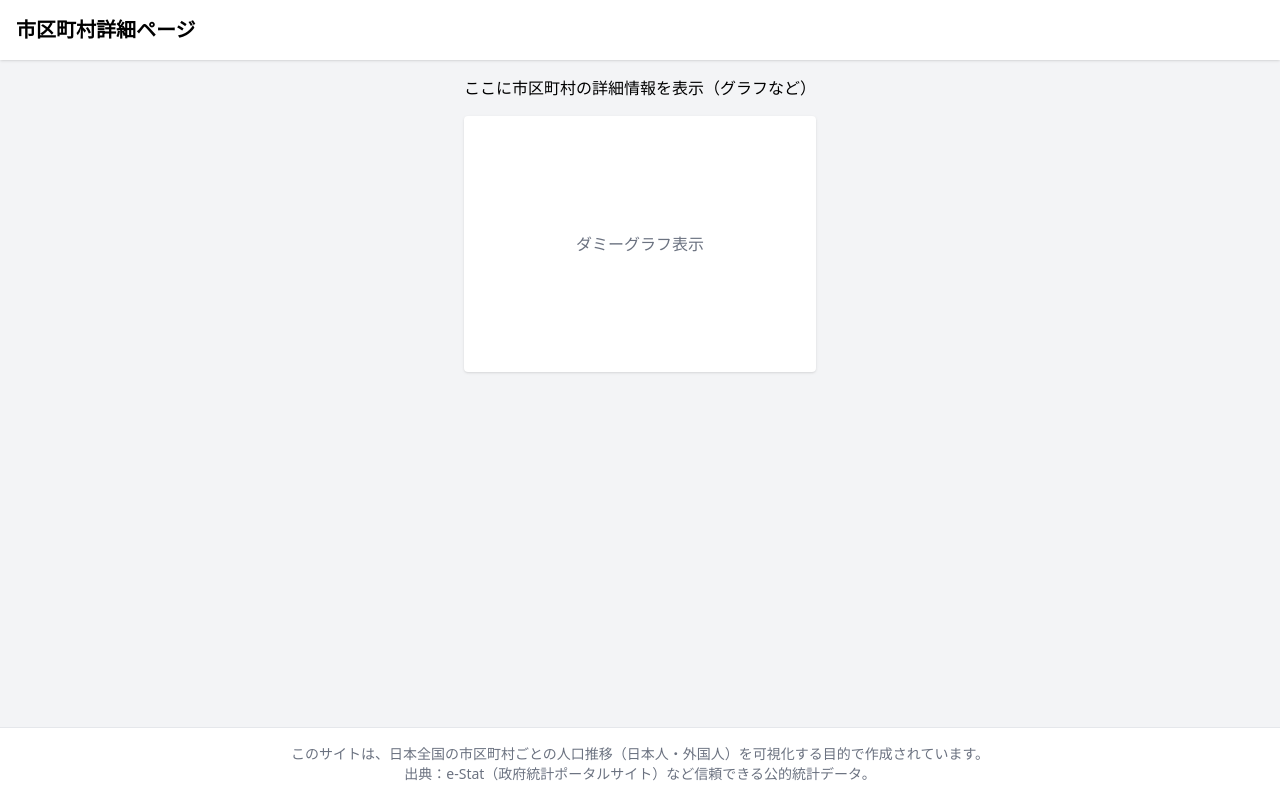
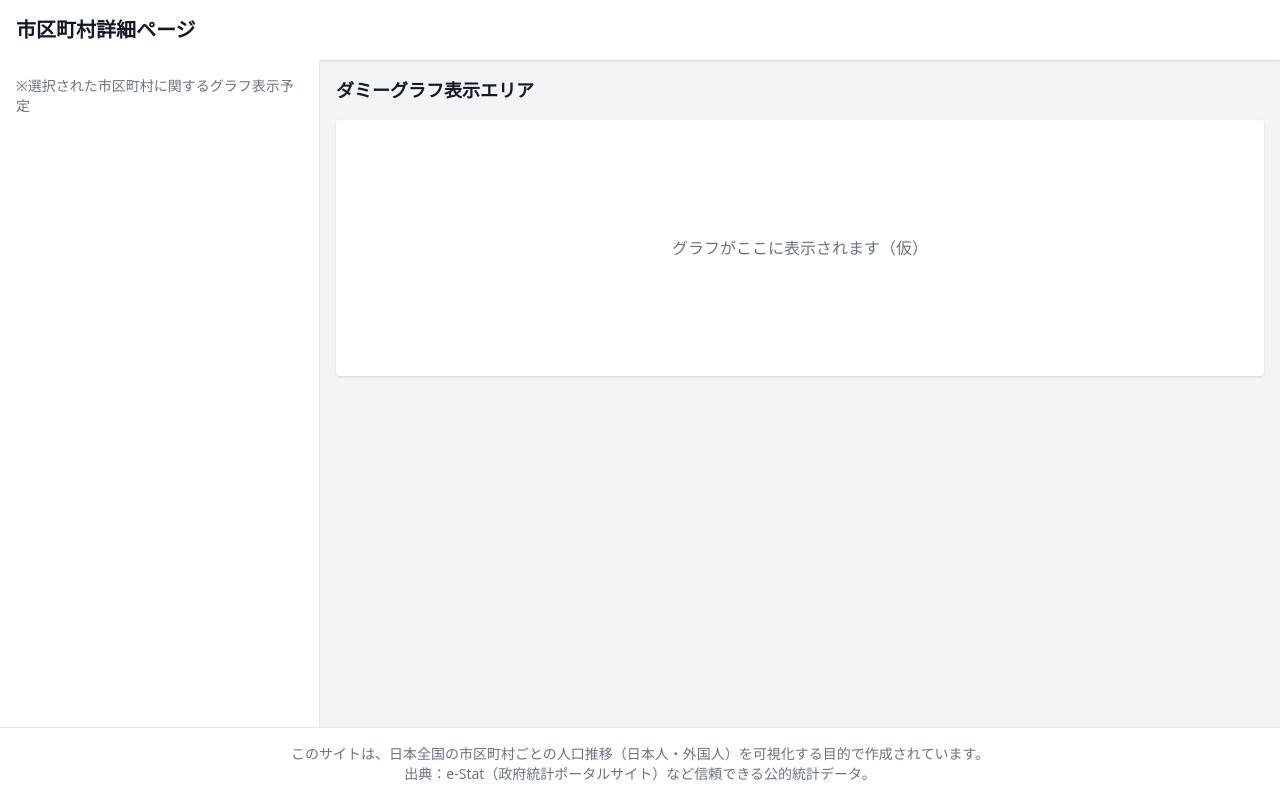
Before and after one commit to max-766/popmap, a plain HTML site: page details.html in a window 1280 px wide. Drawn offline with nearby package versions, Linux system fonts and the light colour scheme.

Commit message:
Add files via upload

```diff
--- a/details.html
+++ b/details.html
@@ -1,22 +1,30 @@
 <!DOCTYPE html>
 <html lang="ja">
 <head>
-  <meta charset="UTF-8" />
-  <meta name="viewport" content="width=device-width, initial-scale=1.0"/>
-  <title>詳細情報</title>
+  <meta charset="UTF-8">
+  <meta name="viewport" content="width=device-width, initial-scale=1.0">
+  <title>市区町村詳細情報</title>
   <script src="https://cdn.tailwindcss.com"></script>
 </head>
-<body class="bg-gray-100">
+<body class="bg-gray-100 text-gray-900">
   <div class="flex flex-col min-h-screen">
     <header class="p-4 bg-white shadow">
       <h1 class="text-xl font-bold">市区町村詳細ページ</h1>
     </header>
-    <main class="flex-1 p-4 max-w-3xl mx-auto space-y-4">
-      <p>ここに市区町村の詳細情報を表示（グラフなど）</p>
-      <div class="w-full h-64 bg-white shadow rounded flex items-center justify-center text-gray-500">
-        ダミーグラフ表示
-      </div>
-    </main>
+
+    <div class="flex flex-1">
+      <aside class="w-1/4 min-w-[200px] p-4 bg-white border-r">
+        <p class="text-sm text-gray-500">※選択された市区町村に関するグラフ表示予定</p>
+      </aside>
+
+      <main class="flex-1 p-4 space-y-4">
+        <h2 class="text-lg font-semibold">ダミーグラフ表示エリア</h2>
+        <div class="w-full h-64 bg-white shadow rounded flex items-center justify-center text-gray-500">
+          グラフがここに表示されます（仮）
+        </div>
+      </main>
+    </div>
+
     <footer class="bg-white border-t text-center text-sm text-gray-500 p-4">
       このサイトは、日本全国の市区町村ごとの人口推移（日本人・外国人）を可視化する目的で作成されています。<br/>
       出典：e-Stat（政府統計ポータルサイト）など信頼できる公的統計データ。
```
Also changed, not shown: index.html (+17 -10 lines).
